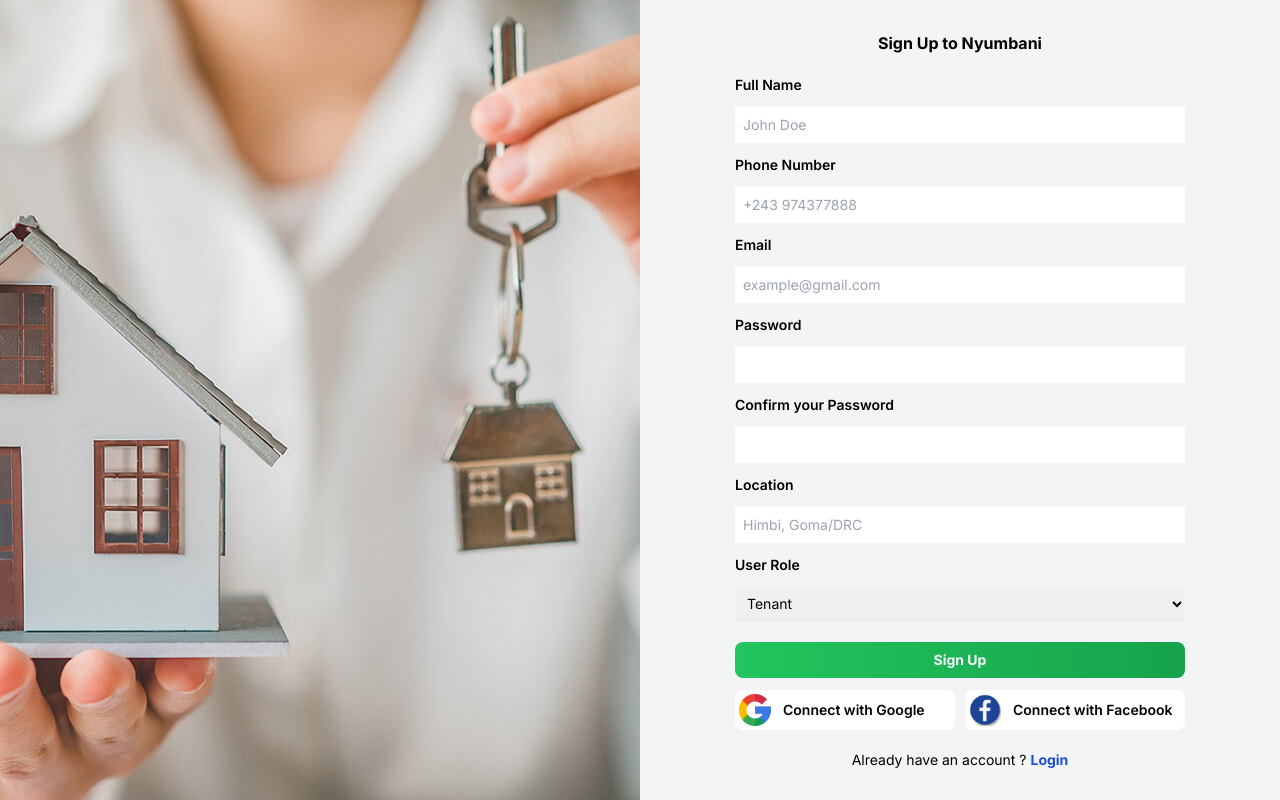
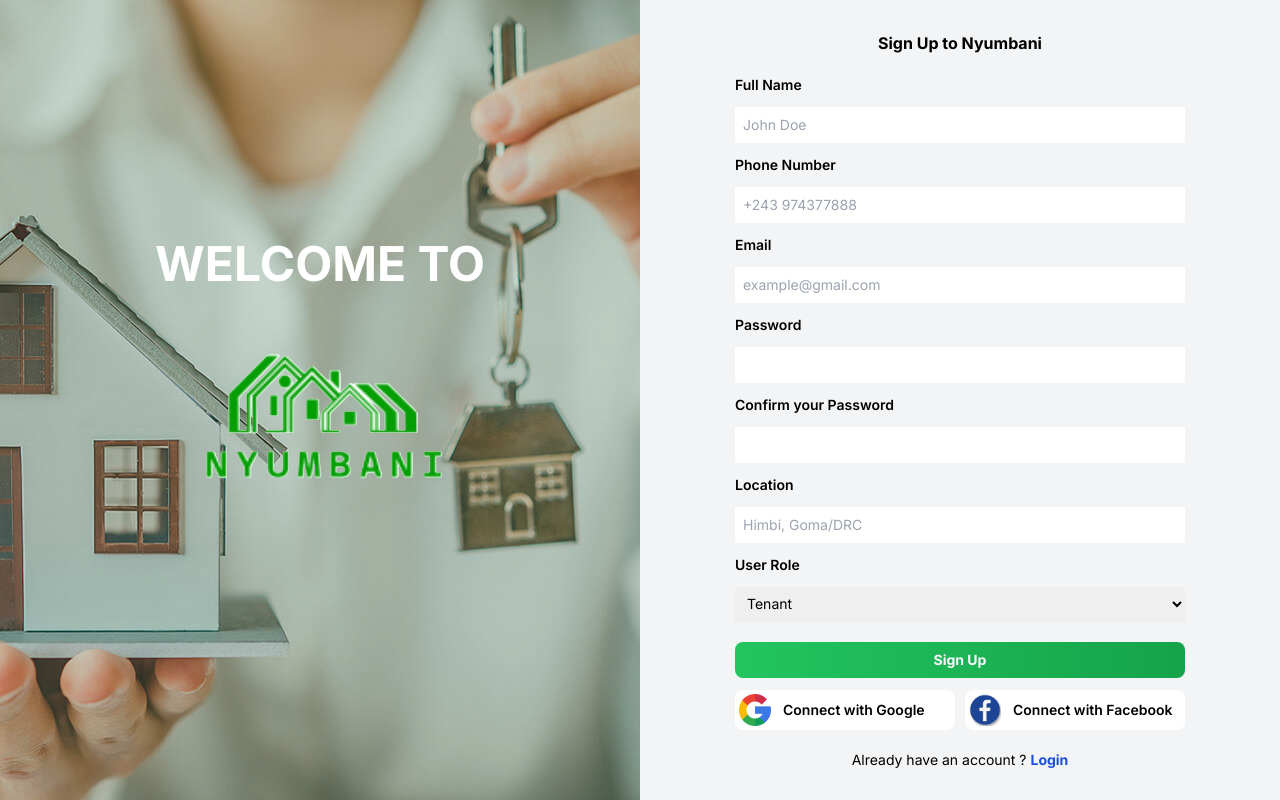
Before and after one commit to tipizzo/nyumbani, a Next.js app: page /login in a window 1280 px wide. Built offline with nearby package versions, Linux system fonts and the light colour scheme.

Commit message:
Finalizing the login page

```diff
--- a/app/login/page.jsx
+++ b/app/login/page.jsx
@@ -6,6 +6,7 @@ const Login = () => {
     return (
         <div className="flex w-screen h-screen">
             <div className="relative w-1/2 h-full">
+
                 <Image
                     src="/assets/images/login_image.jpeg"
                     alt="Login - Registration Page"
@@ -13,6 +14,13 @@ const Login = () => {
                     objectFit="cover"
                     className="absolute top-0 left-0"
                 />
+                <div className="absolute top-0 left-0 w-full h-full bg-green-800 bg-opacity-20">
+                    <div className="flex flex-col items-center justify-center relative gap-12 top-60 z-10">
+                        <h1 className="text-white text-5xl font-bold">WELCOME TO</h1>
+                        <img src="/assets/images/traced-logo_nyumbani.png" className="" />
+                    </div>
+                </div>
+
             </div>
             <div className="flex flex-col items-center justify-center w-1/2 gap-5 bg-gray-100">
                 <h2 className="font-bold">Sign Up to Nyumbani</h2>
@@ -57,13 +65,13 @@ const Login = () => {
                             <Link href="" className="flex gap-3 items-center text-center">
                                 <img src="/assets/images/google.png" className="w-8 h-8" />
                                 <p className="font-semibold">Connect with Google</p>
-                                </Link>
+                            </Link>
                         </button>
                         <button className="border-none bg-white p-1 w-[220px] rounded-lg text-sm hover:bg-gray-200 transition-all duration-300">
                             <Link href="" className="flex gap-3 items-center text-center">
                                 <img src="/assets/images/facebook.png" className="w-8 h-8" />
                                 <p className="font-semibold">Connect with Facebook</p>
-                                </Link>
+                            </Link>
                         </button>
                     </div>
                     <p className="text-center text-sm mt-2">Already have an account ? <Link href="" className="text-blue-700 font-bold cursor-pointer">Login</Link></p>
```
